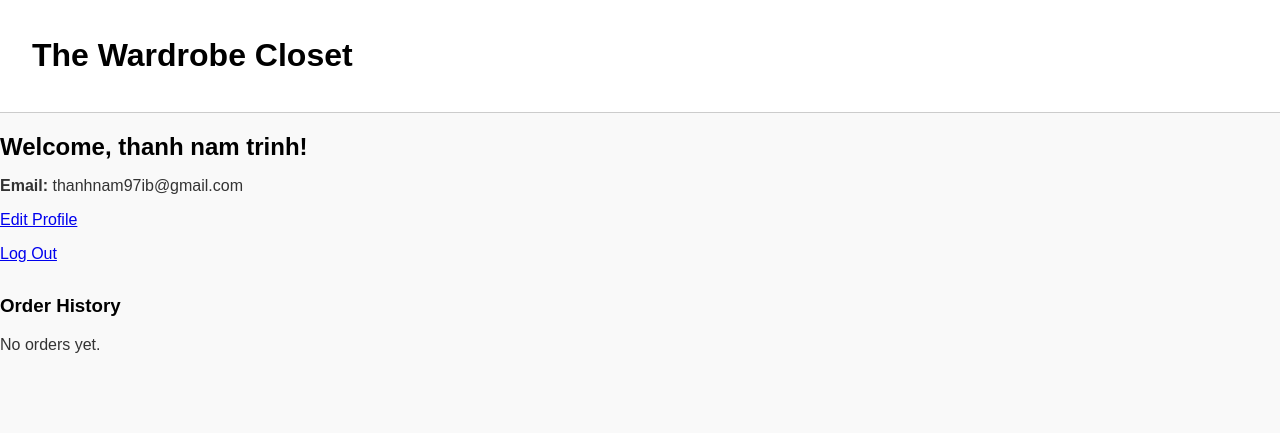
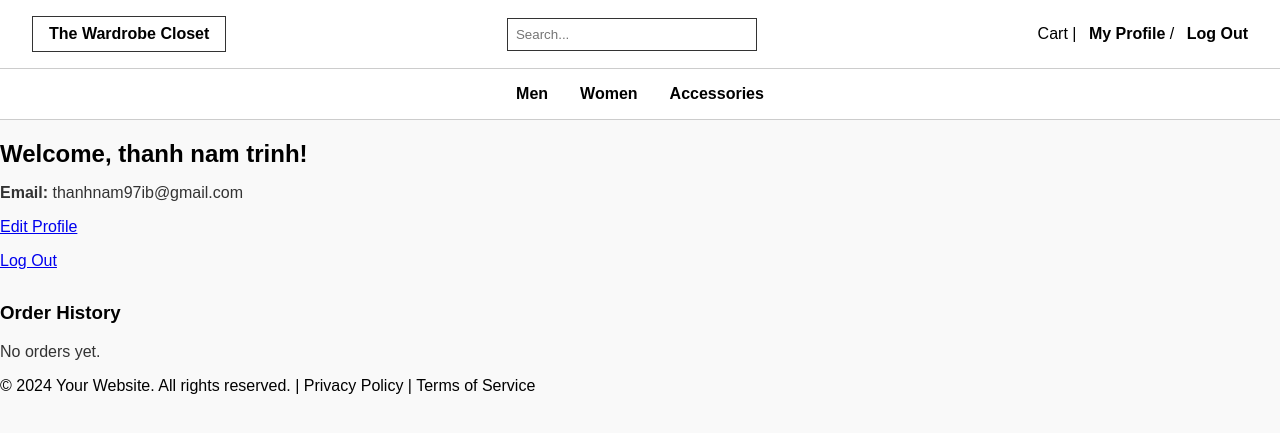
Before and after one commit to thanhnam997/the_wardrobe_closet, a Flask app: page /profile in a window 1280 px wide. Shown: the top 433 px of the page. Run offline with Flask 3, Linux system fonts and the light colour scheme; a user stored in the database is signed in; data that the repository does not hold is empty.

Commit message:
Add women's collection page and subcategory routes/templates

```diff
--- a/app/routes.py
+++ b/app/routes.py
@@ -3,6 +3,7 @@ from flask_login import login_user, logout_user, login_required,current_user
 from .models import User
 from . import db
 from werkzeug.security import generate_password_hash, check_password_hash
+
 
 
 bp = Blueprint('main', __name__)
@@ -87,3 +88,7 @@ def edit_profile():
         return redirect(url_for('main.profile'))
 
     return render_template('edit_profile.html', user=current_user)
+
+@bp.route('/women')
+def women():
+    return render_template('women.html')
--- a/app/templates/base.html
+++ b/app/templates/base.html
@@ -5,7 +5,28 @@
    <link rel="stylesheet" href="{{ url_for('static', filename='styles.css') }}">
 </head>
 <body>
-    <header><h1>The Wardrobe Closet</h1></header>
+  <header>
+    <div class="logo">The Wardrobe Closet</div>
+    <div class="search-box">
+      <input type="text" placeholder="Search..." />
+    </div>
+    <div class="actions">
+      <span>Cart</span> |  {% if current_user.is_authenticated %}
+      <a href="{{ url_for('main.profile') }}">My Profile</a> /
+      <a href="{{ url_for('main.logout') }}">Log Out</a>
+    {% else %}
+      <a href="{{ url_for('main.login') }}">Log In</a> /
+      <a href="{{ url_for('main.signup') }}">Sign Up</a>
+    {% endif %}
+    </div>
+  </header>
+
+  <nav class="nav-links">
+    <a href="#">Men</a>
+    <a href="{{ url_for('main.women') }}">Women</a>
+    <a href="#">Accessories</a>
+  </nav>
+
    <main>{% block content %}{% endblock %}</main>
    {% with messages = get_flashed_messages(with_categories=true) %}
    {% if messages %}
@@ -17,6 +38,9 @@
    {% endif %}
  {% endwith %}
 
+ <div class="bottom-line">
+  &copy; 2024 Your Website. All rights reserved. | Privacy Policy | Terms of Service
+</div>
 
 </body>
 </html>
--- a/app/templates/index.html
+++ b/app/templates/index.html
@@ -23,11 +23,13 @@
    </div>
  </header>
 
+
  <nav class="nav-links">
    <a href="#">Men</a>
-    <a href="#">Women</a>
+   <a href="{{ url_for('main.women') }}">Women</a>
    <a href="#">Accessories</a>
  </nav>
+
 
  <section class="hero-image">
    <img src="{{ url_for('static', filename='hero1.jpg') }}" alt="Hero Banner" />
@@ -40,6 +42,7 @@
      ...
    </div>
  </div>
+
 
  <footer>
    <div>
@@ -74,6 +77,7 @@
    </div>
  </footer>
 
+
  <div class="bottom-line">
    &copy; 2024 Your Website. All rights reserved. | Privacy Policy | Terms of Service
  </div>
--- /dev/null
+++ b/app/templates/women.html
@@ -0,0 +1,6 @@
+{% extends "base.html" %}
+
+{% block content %}
+  <h2>Women's Collection</h2>
+  <p>Welcome to the women’s fashion page!</p>
+{% endblock %}
```
Lines whose indentation alone changed are shown as unchanged.
